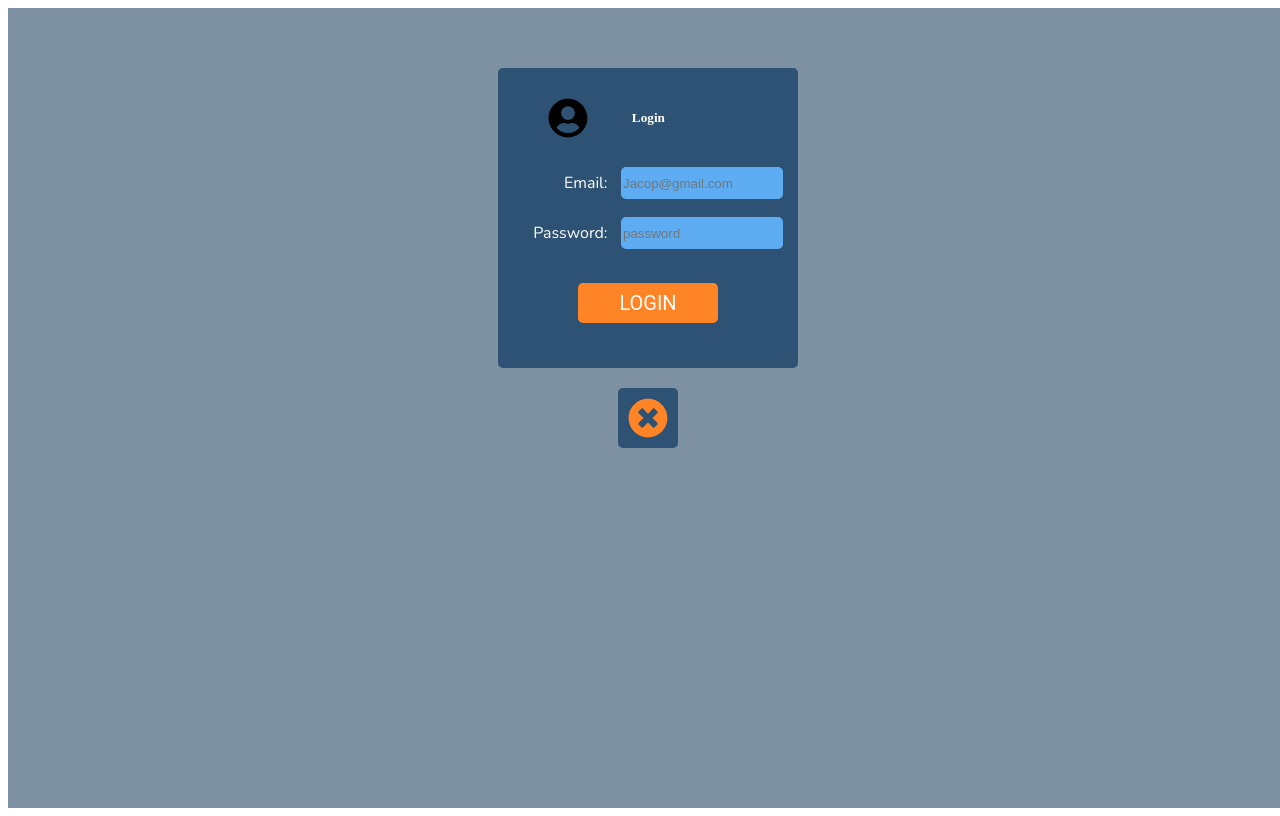
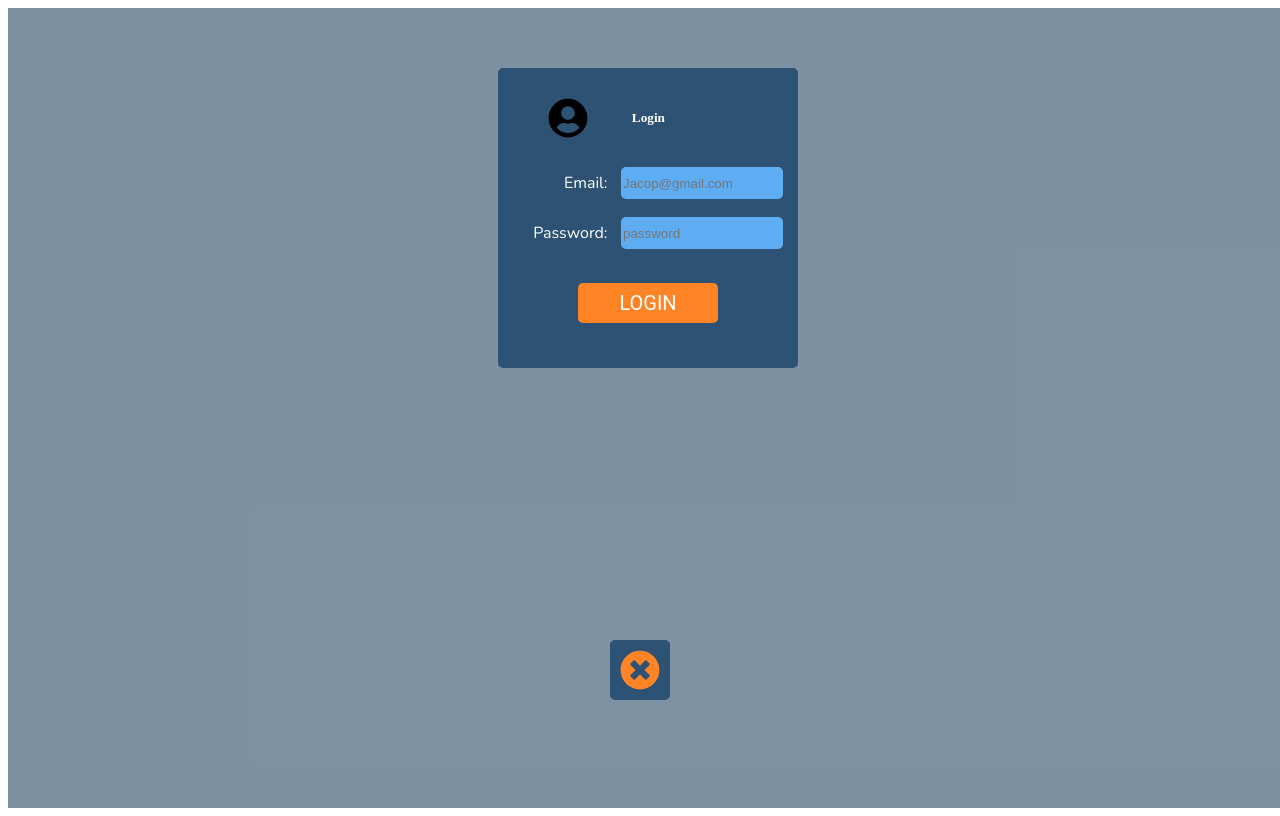
Before and after one commit to wilberpulido/favoriteMovieApp, a Next.js app: page / in a window 1280 px wide. Built offline with nearby package versions, Linux system fonts and the light colour scheme; a web font is replaced by a local one.

Commit message:
Finish ticket

```diff
--- a/components/OverlappingLayer.js
+++ b/components/OverlappingLayer.js
@@ -9,6 +9,7 @@ export default function OverlappingLayer ({ children }) {
         <div className={style.exitButtonBox}>
           <ExitButton />
         </div>
+
       </div>
     </main>
   )
--- a/styles/components/overlappingLayer.module.scss
+++ b/styles/components/overlappingLayer.module.scss
@@ -12,9 +12,9 @@
         width: min-content;
         height: min-content;
         .exitButtonBox{
-            position: relative;
-            top: 20px;
-            margin: auto;
+            position: fixed;
+            top: 80%;
+            left: calc((100% / 2) - 30px);
             width: min-content;
             height: min-content;
         }
```
